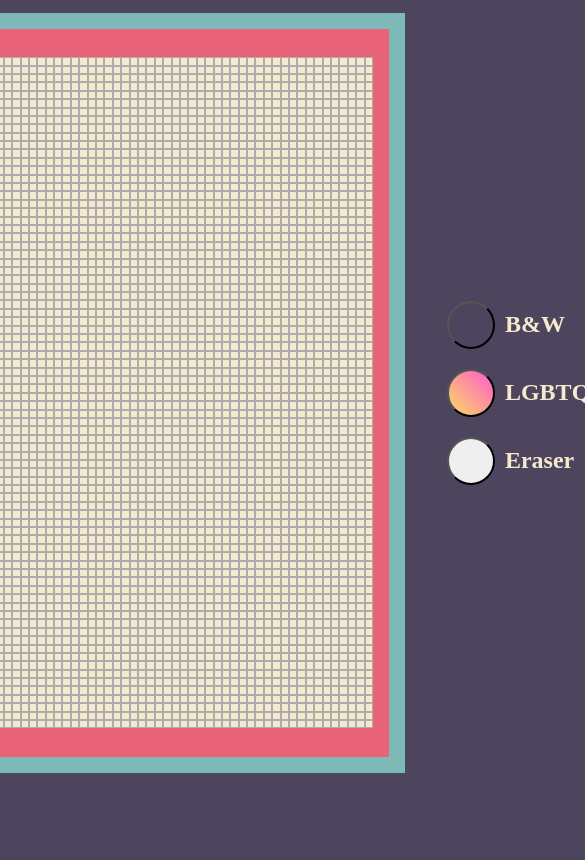
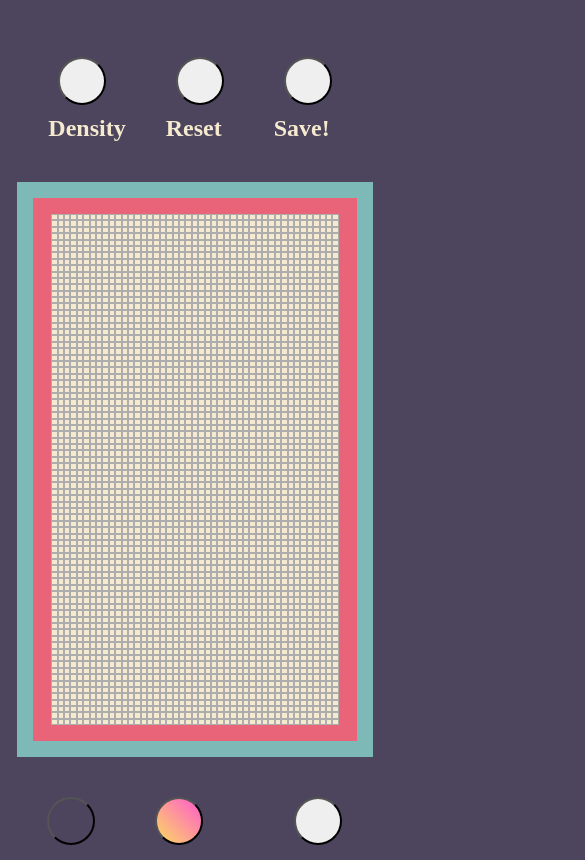
Before and after one commit to darshanCommits/Etch-A-Sketch, a website: page index.html in a window 390 px wide. Shown: the part 99-959 px from the top of the page, 585 px wide, since content can reach past the window. Before the commit the page ends 880 px from the top, so only its background shows below. Drawn offline with Linux system fonts and the light colour scheme; a web font is replaced by a local one.

Commit message:
Add files via upload

```diff
--- a/styles.css
+++ b/styles.css
@@ -1,4 +1,10 @@
 @import url("https://fonts.googleapis.com/css2?family=Spline+Sans+Mono:wght@400;500;600&display=swap");
+
+* {
+  margin: 0%;
+  padding: 0%;
+  box-sizing: border-box;
+}
 
 body {
   font-size: 1.3rem;
@@ -17,6 +23,7 @@ body {
 #game {
   display: grid;
   grid-template-columns: repeat(3, 1fr);
+  margin-top: 50px;
 }
 
 #device {
@@ -28,7 +35,7 @@ body {
   background-color: #e96479;
 }
 
-@media only screen and (orientation: portrait) {
+/* @media only screen and (orientation: portrait) {
 
   #device {
 
@@ -37,7 +44,7 @@ body {
 
   }
 
-}
+} */
 
 .container {
   display: grid;
@@ -104,3 +111,32 @@ body {
 .left .btn {
   flex-direction: row-reverse;
 }
+
+@media (max-width:450px) {
+  #game {
+    display: block;
+    margin-top: 50px;
+  }
+
+  .left {
+    display: flex;
+    justify-content: center;
+    margin: 40px auto;
+  }
+
+  .right {
+    display: flex;
+    justify-content: center;
+    margin: 30px auto;
+  }
+
+  .btn {
+    padding: 0 20px;
+    display: block;
+  }
+
+  #device {
+    width: 100%;
+  }
+
+}
```
